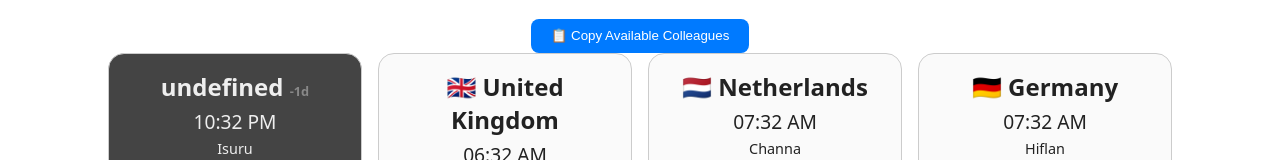
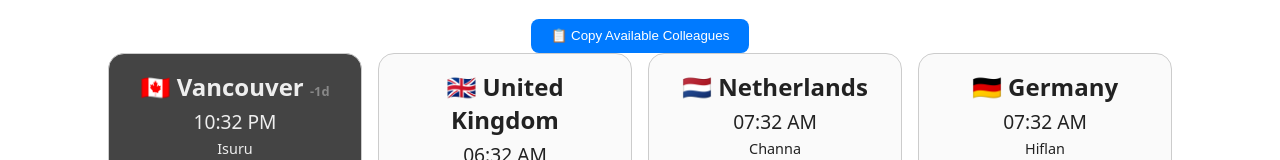
Before and after one commit to myasas/MICH, a plain HTML site: page index.html in a window 1280 px wide. Shown: the part 756-916 px from the top of the page. Drawn offline with Linux system fonts and the light colour scheme.

Commit message:
Update Toronto to "America/Vancouver": "🇨🇦 Vancouver"

```diff
--- a/index.html
+++ b/index.html
@@ -109,7 +109,7 @@ const colleagues = [
 ];
 
 const countryNames = {
-  "America/Toronto": "🇨🇦 Toronto",
+  "America/Vancouver": "🇨🇦 Vancouver",
   "Europe/London": "🇬🇧 United Kingdom",
   "Europe/Amsterdam": "🇳🇱 Netherlands",
   "Europe/Berlin": "🇩🇪 Germany",
```
